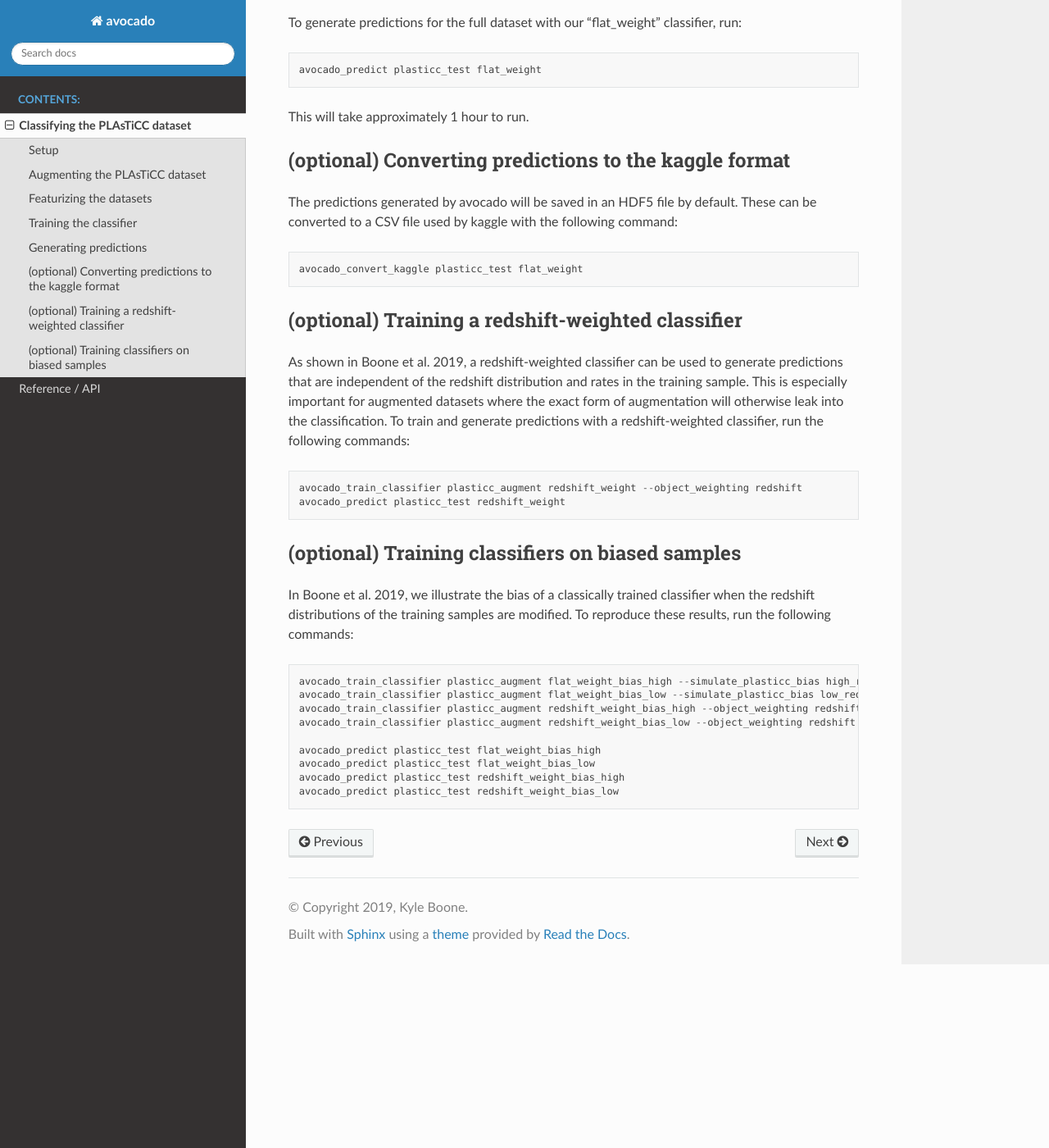
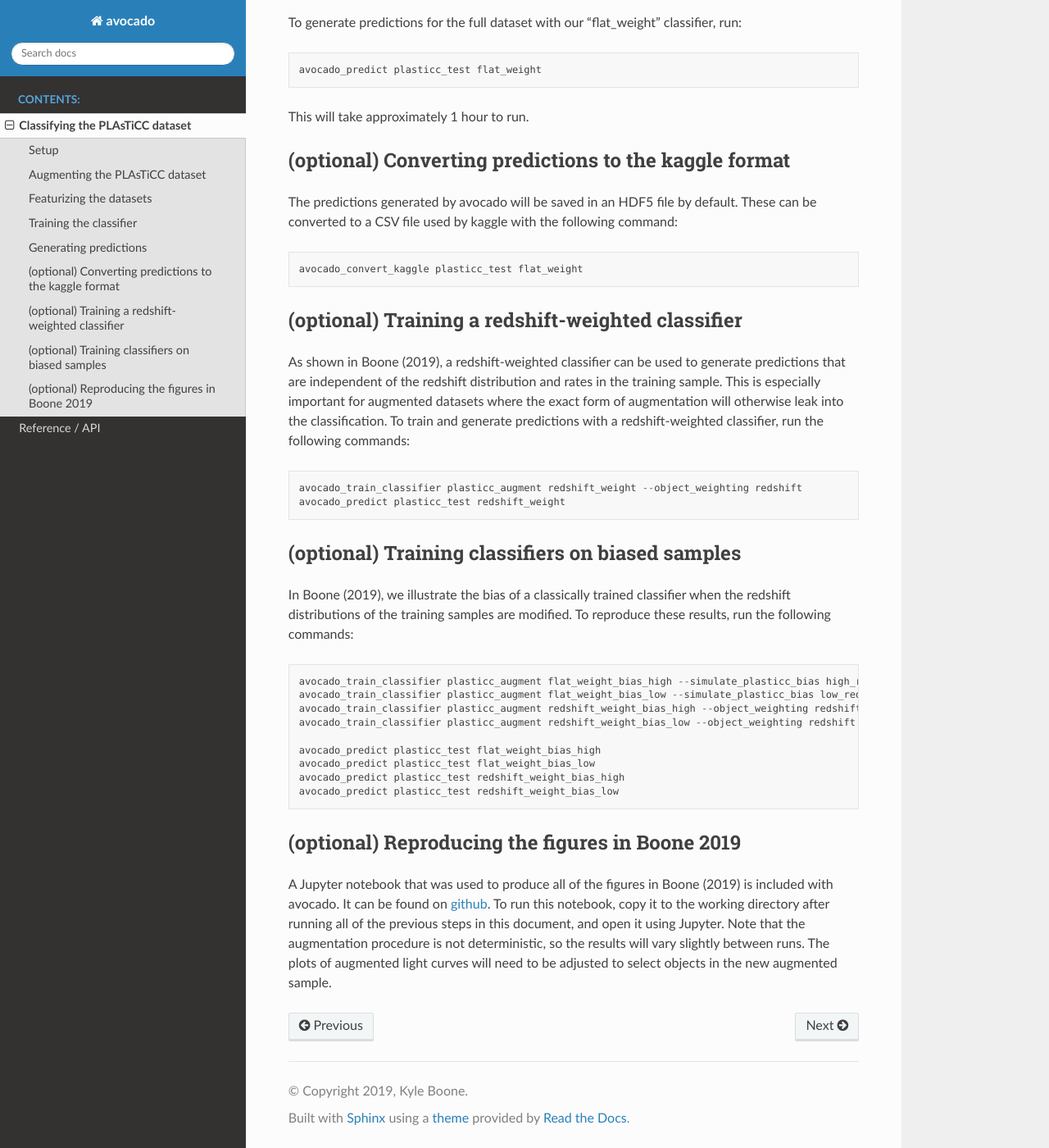
Before and after one commit to kboone/avocado, a Sphinx documentation site: the page built from docs/plasticc.rst, in a window 1280 px wide and 1400 px high, scrolled down 2367 px. Shown: the whole window at 82% size. Built offline with Sphinx 7.4.7 and the Read the Docs theme 2.0.0, drawn with Linux system fonts in a browser that asks for light colours; some of the changed text lies outside the part shown.

Commit message:
Update documentation to link to new Jupyter notebook

```diff
--- a/docs/plasticc.rst
+++ b/docs/plasticc.rst
@@ -9,9 +9,9 @@ The Photometric LSST Astronomical Time-Series Classification Challenge
 classification methods for upcoming data from LSST. The authors of this
 challenge produced a realistic dataset for 3-years of LSST observations and
 simulated followup spectroscopic observations. The resulting dataset contains
-lightcurves for 3,492,888 astronomical objects, but only 7,846 of these objects
-have spectroscopic followup to confirm their types. The authors released this
-blinded dataset through the
+light curves for 3,492,888 astronomical objects, but only 7,846 of these
+objects have spectroscopic followup to confirm their types. The authors
+released this blinded dataset through the
 `Kaggle platform <https://www.kaggle.com/c/PLAsTiCC-2018>`_
 and challenged the community to develop new methods for photometric
 classification.
@@ -132,7 +132,7 @@ These can be converted to a CSV file used by kaggle with the following command:
 (optional) Training a redshift-weighted classifier
 ==================================================
 
-As shown in Boone et al. 2019, a redshift-weighted classifier can be used to
+As shown in Boone (2019), a redshift-weighted classifier can be used to
 generate predictions that are independent of the redshift distribution and
 rates in the training sample. This is especially important for augmented
 datasets where the exact form of augmentation will otherwise leak into the
@@ -146,7 +146,7 @@ classifier, run the following commands: ::
 (optional) Training classifiers on biased samples
 =================================================
 
-In Boone et al. 2019, we illustrate the bias of a classically trained
+In Boone (2019), we illustrate the bias of a classically trained
 classifier when the redshift distributions of the training samples are
 modified. To reproduce these results, run the following commands: ::
 
@@ -159,3 +159,16 @@ modified. To reproduce these results, run the following commands: ::
    avocado_predict plasticc_test flat_weight_bias_low
    avocado_predict plasticc_test redshift_weight_bias_high
    avocado_predict plasticc_test redshift_weight_bias_low
+
+
+(optional) Reproducing the figures in Boone 2019
+================================================
+
+A Jupyter notebook that was used to produce all of the figures in Boone (2019)
+is included with avocado. It can be found on
+`github <https://github.com/kboone/avocado/blob/master/notebooks/avocado_paper_figures.ipynb>`_.
+To run this notebook, copy it to the working directory after running all of the
+previous steps in this document, and open it using Jupyter. Note that the
+augmentation procedure is not deterministic, so the results will vary slightly
+between runs. The plots of augmented light curves will need to be adjusted to
+select objects in the new augmented sample.
```
